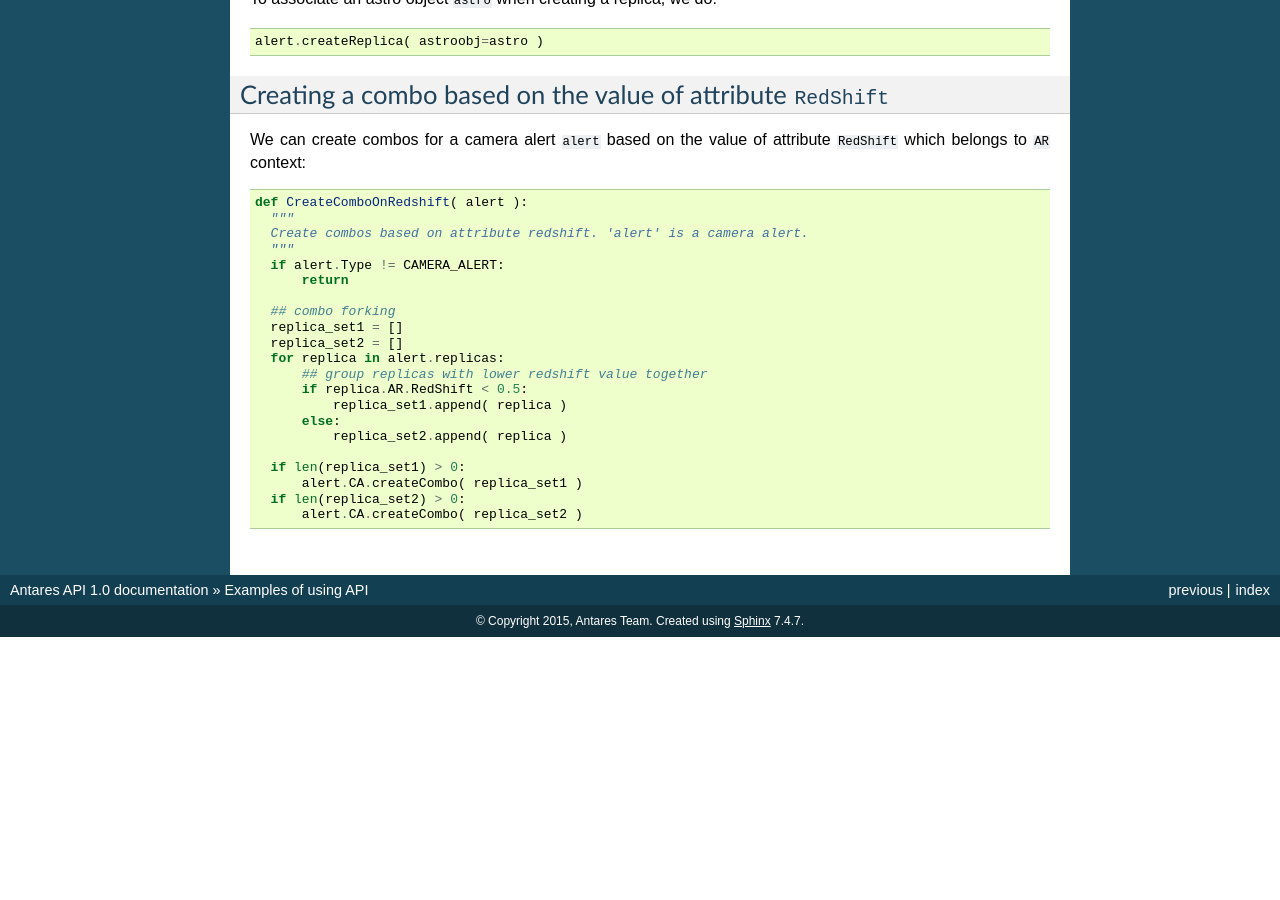
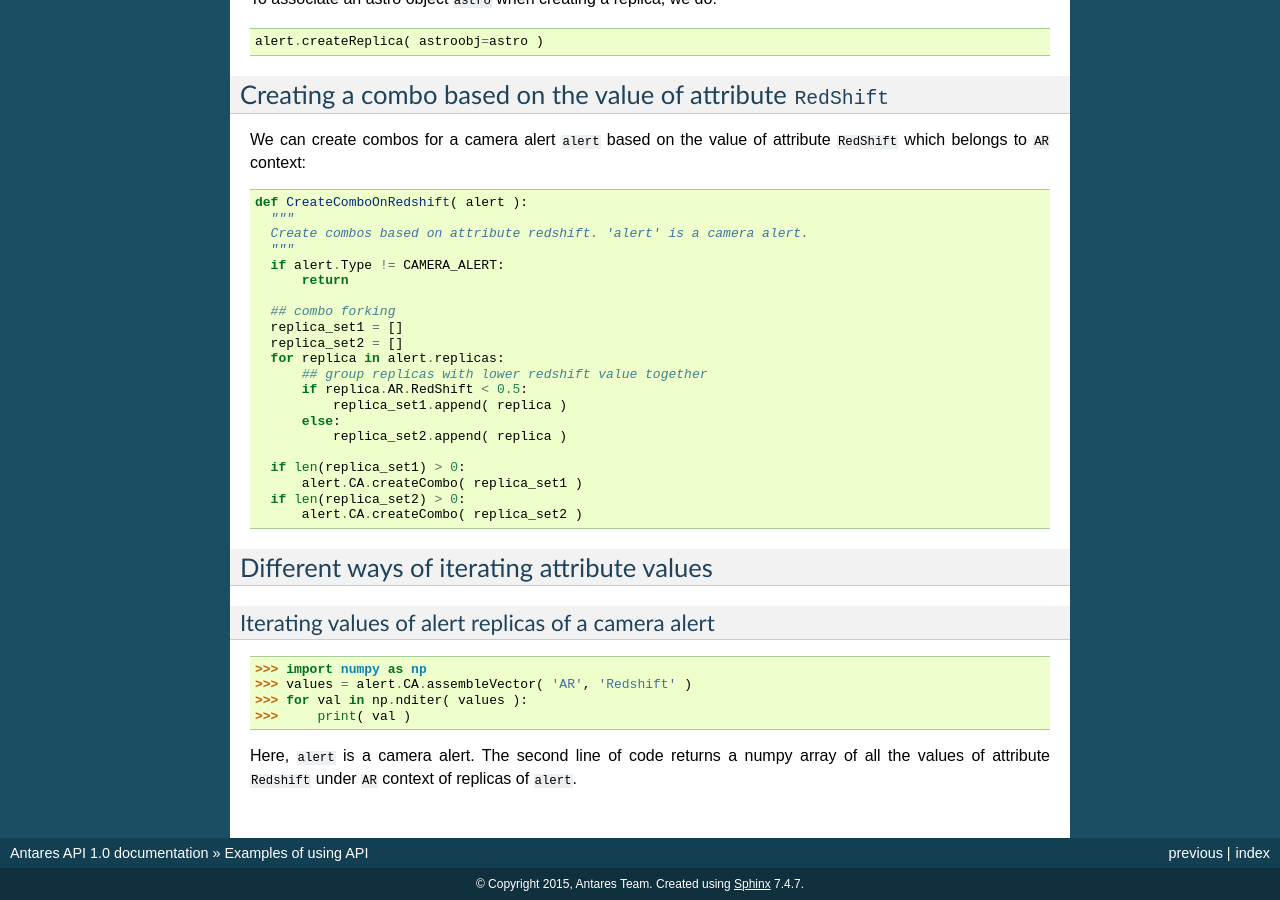
Before and after one commit to AzNOAOTares/antares-base, a Sphinx documentation site: the page built from doc/source/examples/examples.rst, in a window 1280 px wide and 900 px high, scrolled down 728 px. Built offline with Sphinx 7.4.7, drawn with Linux system fonts in a browser that asks for light colours; before the commit the page ends 1365 px from its top, so only the background shows below that; some of the changed text lies outside the part shown.

Commit message:
add an example of iterating values

```diff
--- a/doc/source/examples/examples.rst
+++ b/doc/source/examples/examples.rst
@@ -71,3 +71,18 @@ of attribute ``RedShift`` which belongs to ``AR`` context::
         alert.CA.createCombo( replica_set1 )
     if len(replica_set2) > 0:
         alert.CA.createCombo( replica_set2 )
+
+Different ways of iterating attribute values
+============================================
+
+Iterating values of alert replicas of a camera alert
+----------------------------------------------------
+
+>>> import numpy as np
+>>> values = alert.CA.assembleVector( 'AR', 'Redshift' )
+>>> for val in np.nditer( values ):
+>>>     print( val )
+
+Here, ``alert`` is a camera alert. The second line of code returns a
+numpy array of all the values of attribute ``Redshift`` under ``AR``
+context of replicas of ``alert``.
```
